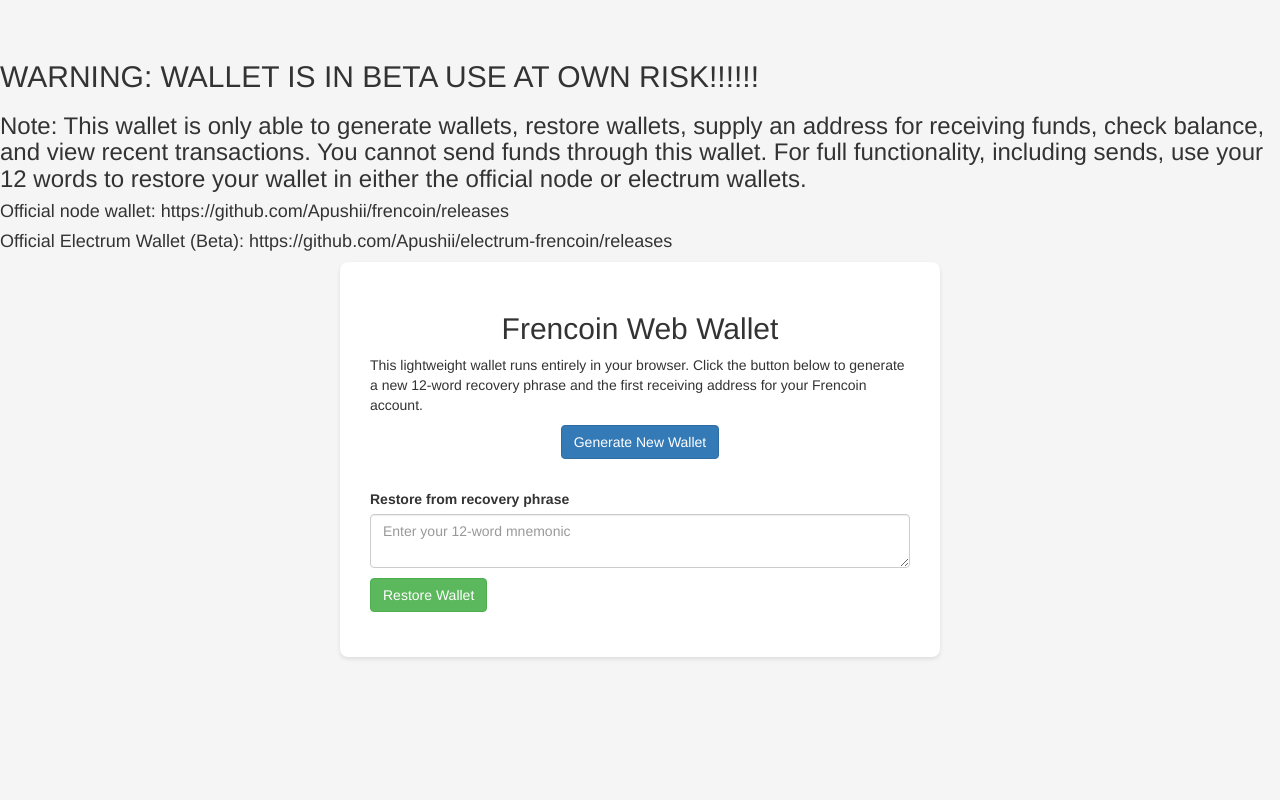
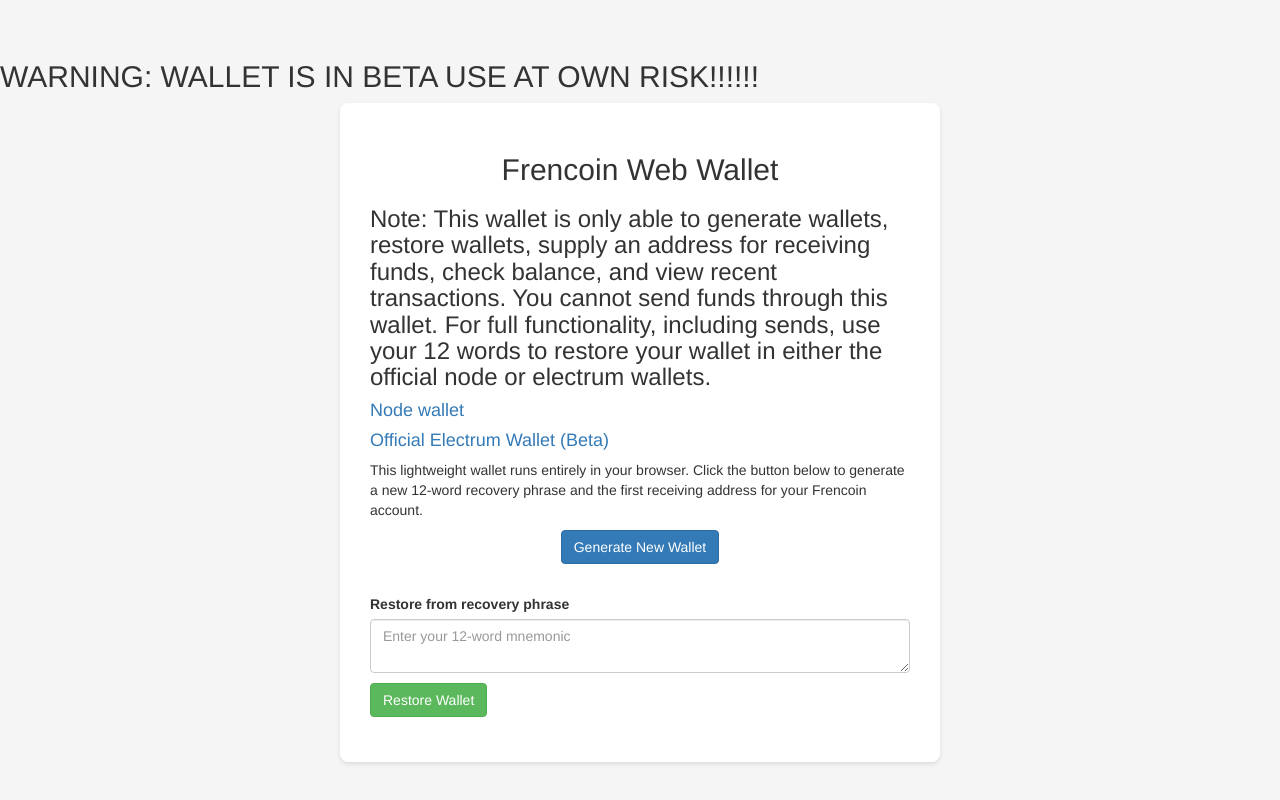
Before and after one commit to sudormdir/Frencoin-Web-Wallet, a plain HTML site: page index.html in a window 1280 px wide. Drawn offline with nearby package versions, Linux system fonts and the light colour scheme; a small style sheet from the web is missing.

Commit message:
Rearranged disclaimer text, added links to wallets, added link to source code

```diff
--- a/index.html
+++ b/index.html
@@ -6,11 +6,6 @@
     <meta name="viewport" content="width=device-width, initial-scale=1.0" />
     <title>Frencoin Web Wallet</title>
     <h2>WARNING: WALLET IS IN BETA USE AT OWN RISK!!!!!!</h2>
-    <h3>Note: This wallet is only able to generate wallets, restore wallets, supply an address for receiving funds,
-      check balance, and view recent transactions. You cannot send funds through this wallet. For full functionality,
-    including sends, use your 12 words to restore your wallet in either the official node or electrum wallets.</h1>
-    <h4> Official node wallet: https://github.com/Apushii/frencoin/releases</h4>
-    <h4> Official Electrum Wallet (Beta): https://github.com/Apushii/electrum-frencoin/releases</h4>
     <!--
       This file implements a simple, client‑side web wallet for Frencoin.
       It leverages the open source bitcoinjs‑lib and bip39 libraries to
@@ -61,6 +56,11 @@
     <div class="container">
       <div class="wallet-container">
         <h2 class="text-center">Frencoin Web Wallet</h2>
+        <h3>Note: This wallet is only able to generate wallets, restore wallets, supply an address for receiving funds,
+      check balance, and view recent transactions. You cannot send funds through this wallet. For full functionality,
+    including sends, use your 12 words to restore your wallet in either the official node or electrum wallets.</h1>
+    <h4> <a href="https://github.com/Apushii/frencoin/releases"> Node wallet</a></h4>
+    <h4> <a href="https://github.com/Apushii/electrum-frencoin/releases"> Official Electrum Wallet (Beta) </a></h4>
         <p>
           This lightweight wallet runs entirely in your browser.  Click the
           button below to generate a new 12‑word recovery phrase and the
@@ -146,6 +146,7 @@
                 <!-- rows will be inserted here -->
               </tbody>
             </table>
+          <h2> All site code is <a href="https://github.com/sudormdir/Frencoin-Web-Wallet/tree/main"> open source </a></h2>
           </div>
         </div>
       </div>
```
